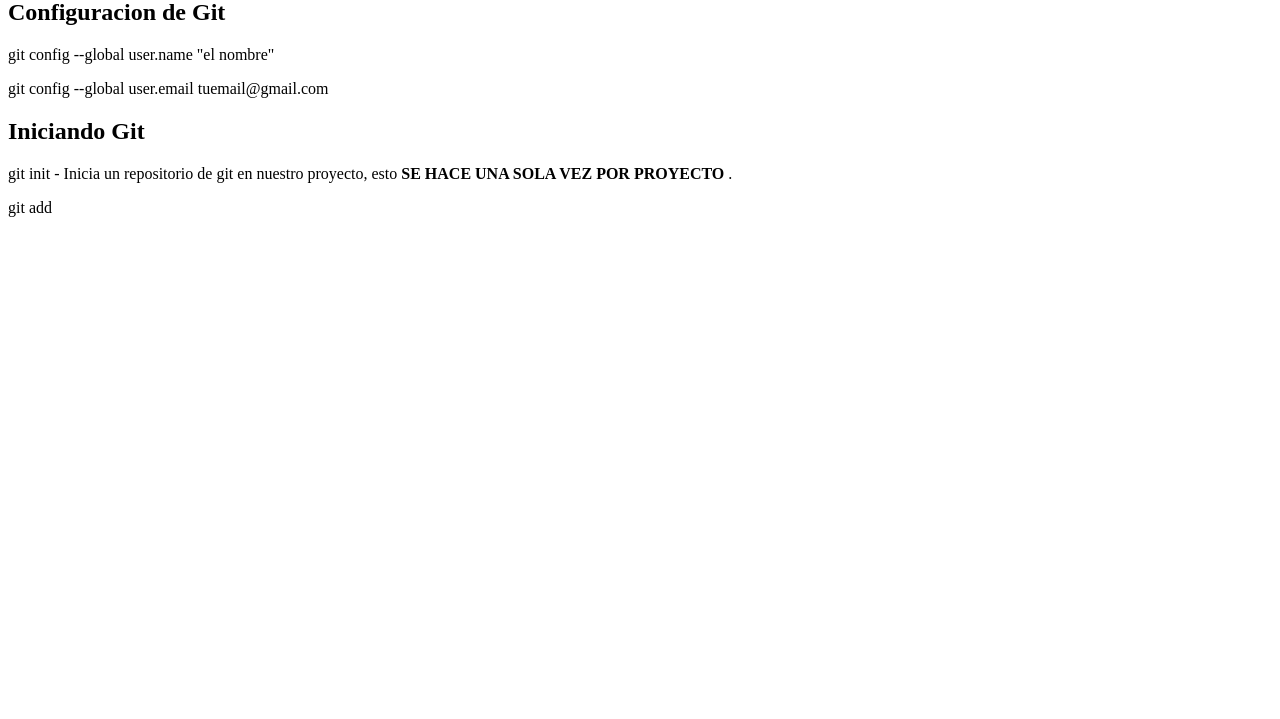
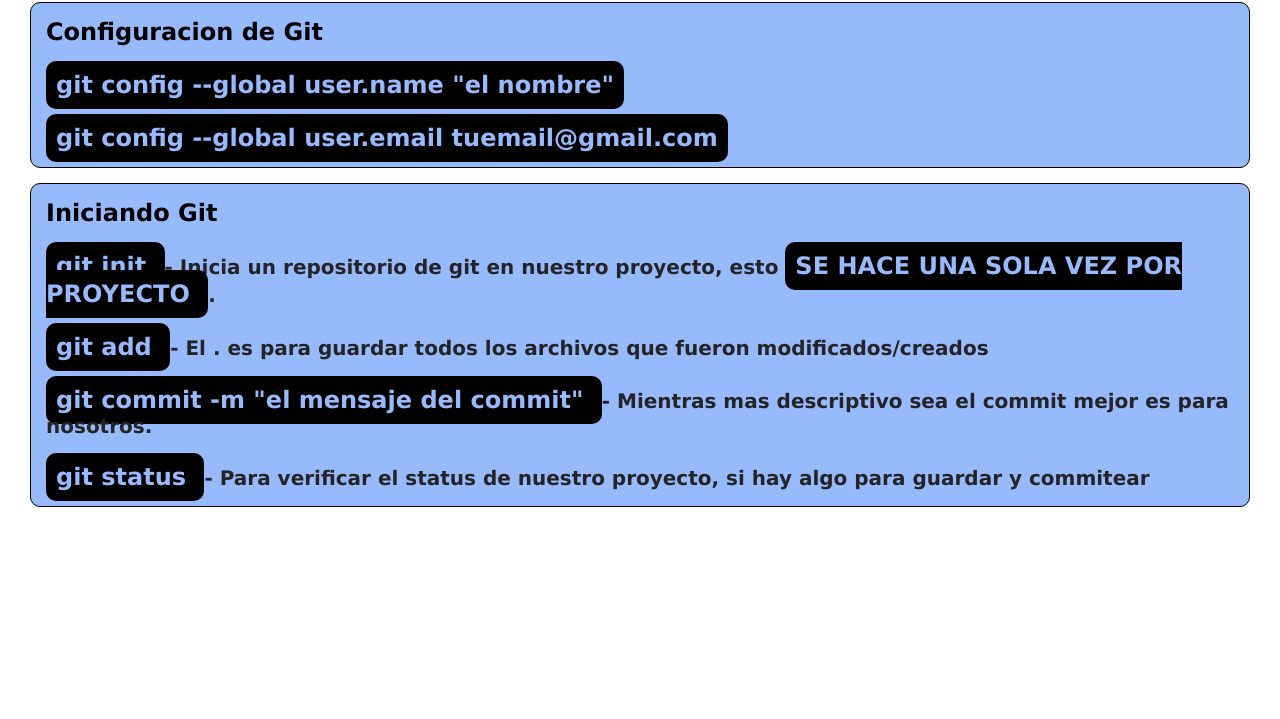
Before and after one commit to ramacasa1/clase-11, a plain HTML site: page index.html in a window 1280 px wide. Shown: the part 81-800 px from the top of the page. Drawn offline with Linux system fonts and the light colour scheme.

Commit message:
Agregue estilo css para hacer mas visual mi index.html

```diff
--- a/css/style.css
+++ b/css/style.css
@@ -0,0 +1,39 @@
+* {
+    margin: 0;
+    padding: 0;
+    box-sizing: border-box;
+    font-family: Verdana, Geneva, Tahoma, sans-serif;
+}
+
+main {
+    display: flex;
+    flex-direction: column;
+    padding: 30px;
+    gap: 15px;
+}
+
+main section {
+    background-color: rgb(150, 186, 252);
+    padding: 15px;
+    border-radius: 10px;
+    border: 1px solid #000;
+    display: flex;
+    flex-direction: column;
+    justify-content: center;
+    gap: 25px;
+}
+
+main section p span {
+    background-color: #000;
+    color:  rgb(150, 186, 252);
+    padding: 10px;
+    font-weight: bold;
+    font-size: 24px;
+    border-radius: 10px;
+}
+
+main section p {
+    font-size: 20px;
+    font-weight: bold;
+    color: rgb(36, 36, 36);
+}
--- a/index.html
+++ b/index.html
@@ -3,7 +3,8 @@
 <head>
     <meta charset="UTF-8">
     <meta name="viewport" content="width=device-width, initial-scale=1.0">
-    <title>Document</title>
+    <link rel="stylesheet" href="css/style.css">
+    <title> Clase de Git </title>
 </head>
 <body>
 
@@ -18,8 +19,10 @@
 
     <section>
         <h2> Iniciando Git </h2>
-        <p> <span> git init </span>  - Inicia un repositorio de git en nuestro proyecto, esto <b> SE HACE UNA SOLA VEZ POR PROYECTO </b> . </p>
-        <p> <span> git add </span> </p>
+        <p> <span> git init </span>  - Inicia un repositorio de git en nuestro proyecto, esto <span> SE HACE UNA SOLA VEZ POR PROYECTO </span> . </p>
+        <p> <span> git add </span> - El . es para guardar todos los archivos que fueron modificados/creados </p>
+        <p> <span> git commit -m "el mensaje del commit" </span> - Mientras mas descriptivo sea el commit mejor es para nosotros. </p>
+        <p> <span> git status </span> - Para verificar el status de nuestro proyecto, si hay algo para guardar y commitear </p>
     </section>
 
 
```
